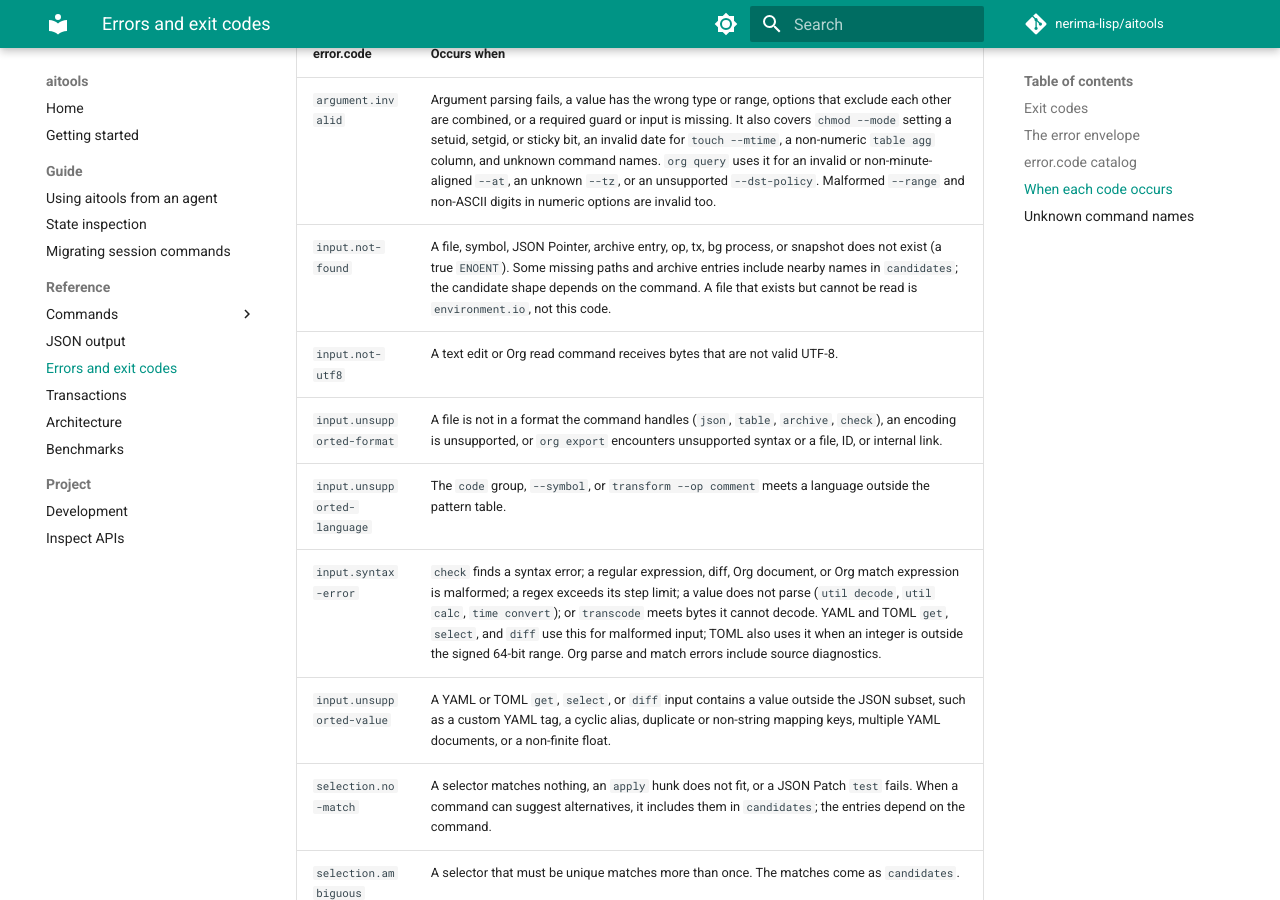
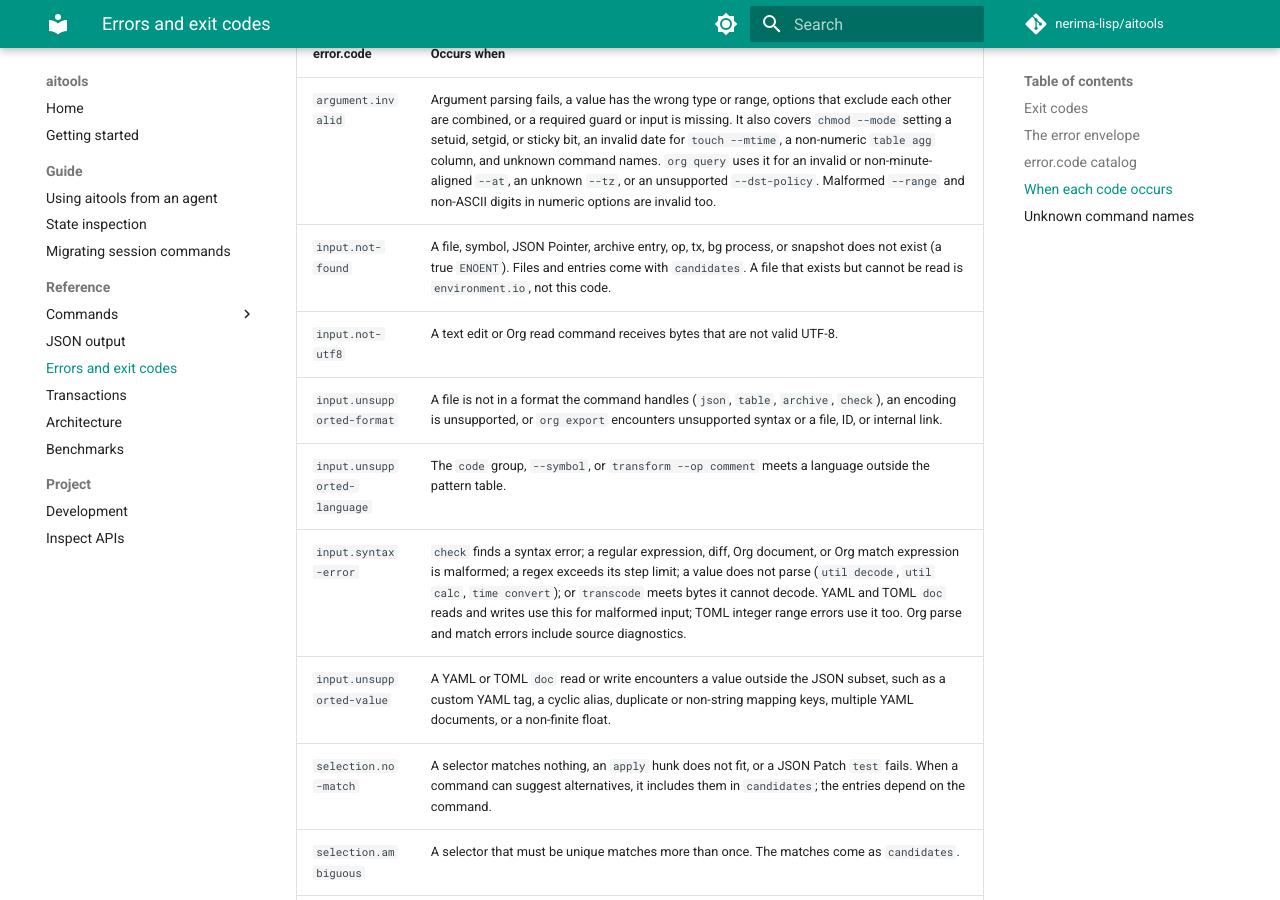
Before and after one commit to nerima-lisp/aitools, an MkDocs documentation site: the page built from docs/src/reference/errors.md, in a window 1280 px wide and 900 px high, scrolled down 5021 px. Built offline with MkDocs 1.6.1 and Material for MkDocs 9.7.7, drawn with Linux system fonts in a browser that asks for light colours; comment, search, counter and statistics services are not loaded; some of the changed text lies outside the part shown.

Commit message:
fix(doc): preserve format command dispatch and repairs

```diff
--- a/docs/src/reference/errors.md
+++ b/docs/src/reference/errors.md
@@ -84,12 +84,12 @@ lock, and `internal.unexpected` for an uncaught condition
 | error.code | Occurs when |
 |---|---|
 | `argument.invalid` | Argument parsing fails, a value has the wrong type or range, options that exclude each other are combined, or a required guard or input is missing. It also covers `chmod --mode` setting a setuid, setgid, or sticky bit, an invalid date for `touch --mtime`, a non-numeric `table agg` column, and unknown command names. `org query` uses it for an invalid or non-minute-aligned `--at`, an unknown `--tz`, or an unsupported `--dst-policy`. Malformed `--range` and non-ASCII digits in numeric options are invalid too. |
-| `input.not-found` | A file, symbol, JSON Pointer, archive entry, op, tx, bg process, or snapshot does not exist (a true `ENOENT`). Some missing paths and archive entries include nearby names in `candidates`; the candidate shape depends on the command. A file that exists but cannot be read is `environment.io`, not this code. |
+| `input.not-found` | A file, symbol, JSON Pointer, archive entry, op, tx, bg process, or snapshot does not exist (a true `ENOENT`). Files and entries come with `candidates`. A file that exists but cannot be read is `environment.io`, not this code. |
 | `input.not-utf8` | A text edit or Org read command receives bytes that are not valid UTF-8. |
 | `input.unsupported-format` | A file is not in a format the command handles (`json`, `table`, `archive`, `check`), an encoding is unsupported, or `org export` encounters unsupported syntax or a file, ID, or internal link. |
 | `input.unsupported-language` | The `code` group, `--symbol`, or `transform --op comment` meets a language outside the pattern table. |
-| `input.syntax-error` | `check` finds a syntax error; a regular expression, diff, Org document, or Org match expression is malformed; a regex exceeds its step limit; a value does not parse (`util decode`, `util calc`, `time convert`); or `transcode` meets bytes it cannot decode. YAML and TOML `get`, `select`, and `diff` use this for malformed input; TOML also uses it when an integer is outside the signed 64-bit range. Org parse and match errors include source diagnostics. |
-| `input.unsupported-value` | A YAML or TOML `get`, `select`, or `diff` input contains a value outside the JSON subset, such as a custom YAML tag, a cyclic alias, duplicate or non-string mapping keys, multiple YAML documents, or a non-finite float. |
+| `input.syntax-error` | `check` finds a syntax error; a regular expression, diff, Org document, or Org match expression is malformed; a regex exceeds its step limit; a value does not parse (`util decode`, `util calc`, `time convert`); or `transcode` meets bytes it cannot decode. YAML and TOML `doc` reads and writes use this for malformed input; TOML integer range errors use it too. Org parse and match errors include source diagnostics. |
+| `input.unsupported-value` | A YAML or TOML `doc` read or write encounters a value outside the JSON subset, such as a custom YAML tag, a cyclic alias, duplicate or non-string mapping keys, multiple YAML documents, or a non-finite float. |
 | `selection.no-match` | A selector matches nothing, an `apply` hunk does not fit, or a JSON Patch `test` fails. When a command can suggest alternatives, it includes them in `candidates`; the entries depend on the command. |
 | `selection.ambiguous` | A selector that must be unique matches more than once. The matches come as `candidates`. |
 | `selection.count-mismatch` | `--expect-count` differs from the actual count. |
@@ -111,11 +111,11 @@ A name that is not a registered command returns `argument.invalid`, exit
 code 1. `src/dispatch.lisp` chooses the `repairs` by the kind of name, in
 this order:
 
-1. **A registered bare group name** (`bg`, `tx`) is a real command node with no
+1. **A bare group name** (`json`, `bg`, `tx`) is a real command node with no
    handler, so the message is `<group> requires a subcommand` and the repair
    is `aitools schema <group>`. That repair is runnable: `aitools schema`
    lists a group's subcommands when given the group name (`%group-schemas`
-   in `src/schema.lisp`).
+   in `src/schema.lisp`), so it no longer fails with `input.not-found`.
 2. **A group subcommand typed without its group** (`get`, `status`, `logs`)
    returns one `run-instead` repair per group whose subcommand list
    holds that name, each the grouped form of the invocation with the group
```
Also changed, not shown: other parts of docs/src/reference/errors.md (+2 -2 lines), 6 other files.
